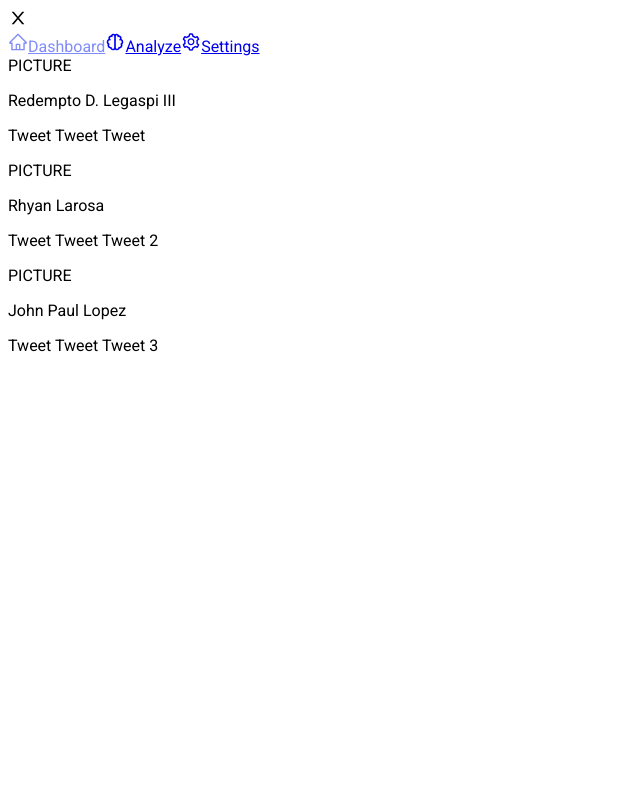
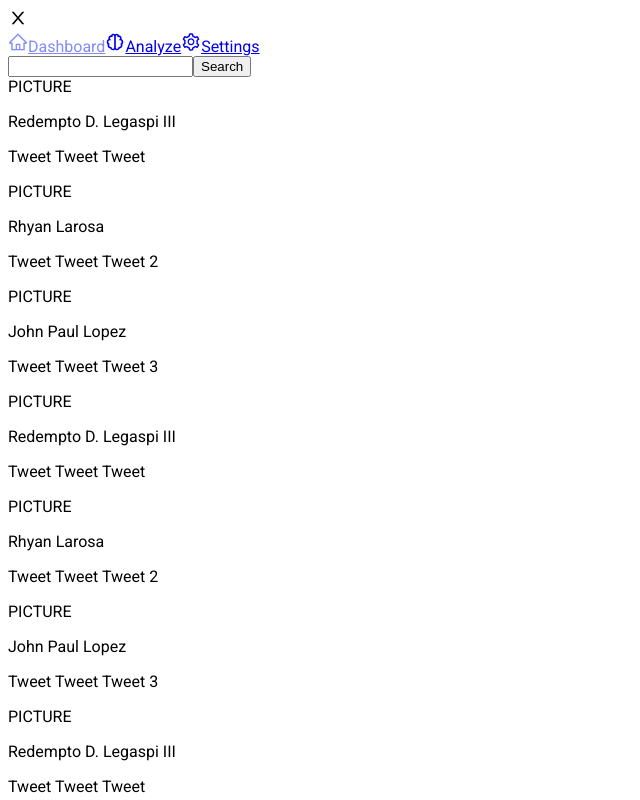
Before and after one commit to jpblopez/minerva-react, a React (Create React App) app: page /dashboard in a window 1280 px wide. Shown: the top 800 px of the page, without its empty margins (0-640 px from the left). Built offline with nearby package versions, Linux system fonts and the light colour scheme.

Commit message:
Just very minor changes
- Made the tweet list wider

```diff
--- a/src/pages/dashboard/Dashboard.jsx
+++ b/src/pages/dashboard/Dashboard.jsx
@@ -5,6 +5,12 @@ const Dashboard = () => {
   const [open, setOpen] = useState(true);
 
   const mockTweets = [
+      {name: "Redempto D. Legaspi III", tweet: "Tweet Tweet Tweet "},
+      {name: "Rhyan Larosa", tweet: "Tweet Tweet Tweet 2"},
+      {name: "John Paul Lopez", tweet: "Tweet Tweet Tweet 3"},
+      {name: "Redempto D. Legaspi III", tweet: "Tweet Tweet Tweet"},
+      {name: "Rhyan Larosa", tweet: "Tweet Tweet Tweet 2"},
+      {name: "John Paul Lopez", tweet: "Tweet Tweet Tweet 3"},
       {name: "Redempto D. Legaspi III", tweet: "Tweet Tweet Tweet"},
       {name: "Rhyan Larosa", tweet: "Tweet Tweet Tweet 2"},
       {name: "John Paul Lopez", tweet: "Tweet Tweet Tweet 3"},
@@ -17,8 +23,14 @@ const Dashboard = () => {
 
   return (
     <>
-    <div className = "overflow-y-scroll h-1/4 w-2/5">
-      {mockTweets.map(tweet => (<ListItem tweetData = {tweet}/>))}
+    <div className = "h-2/5 w-full">
+      <div className = "h-auto w-full bg-gray-100 p-1.5">
+        <input type = "text" name = "searchBar" className = "mr-2 rounded-sm"/>
+        <input type = "submit" name = "searchSubmit" value="Search"/>
+      </div>
+      <div className = "h-full overflow-y-scroll">
+        {mockTweets.map(tweet => (<ListItem tweetData = {tweet}/>))}
+      </div>
     </div>
     </>
   );
--- a/src/pages/dashboard/components/ListItem.jsx
+++ b/src/pages/dashboard/components/ListItem.jsx
@@ -13,8 +13,8 @@ const ListItem = (props) => {
 
     return (
         <>
-        <div className="block bg-white m-2 h-auto">
-            <div className = "inline-block h-100px w-100px m-1.5">PICTURE</div>
+        <div className="block bg-white m-2 h-auto rounded-md p-2">
+            <div className = "inline-block h-100px w-100px m-1.5 mr-2.5">PICTURE</div>
             <div className = "inline-block">
                 <p className = "block">{tweetData.name}</p>
                 <p className = "block">{tweetData.tweet}</p>
```
